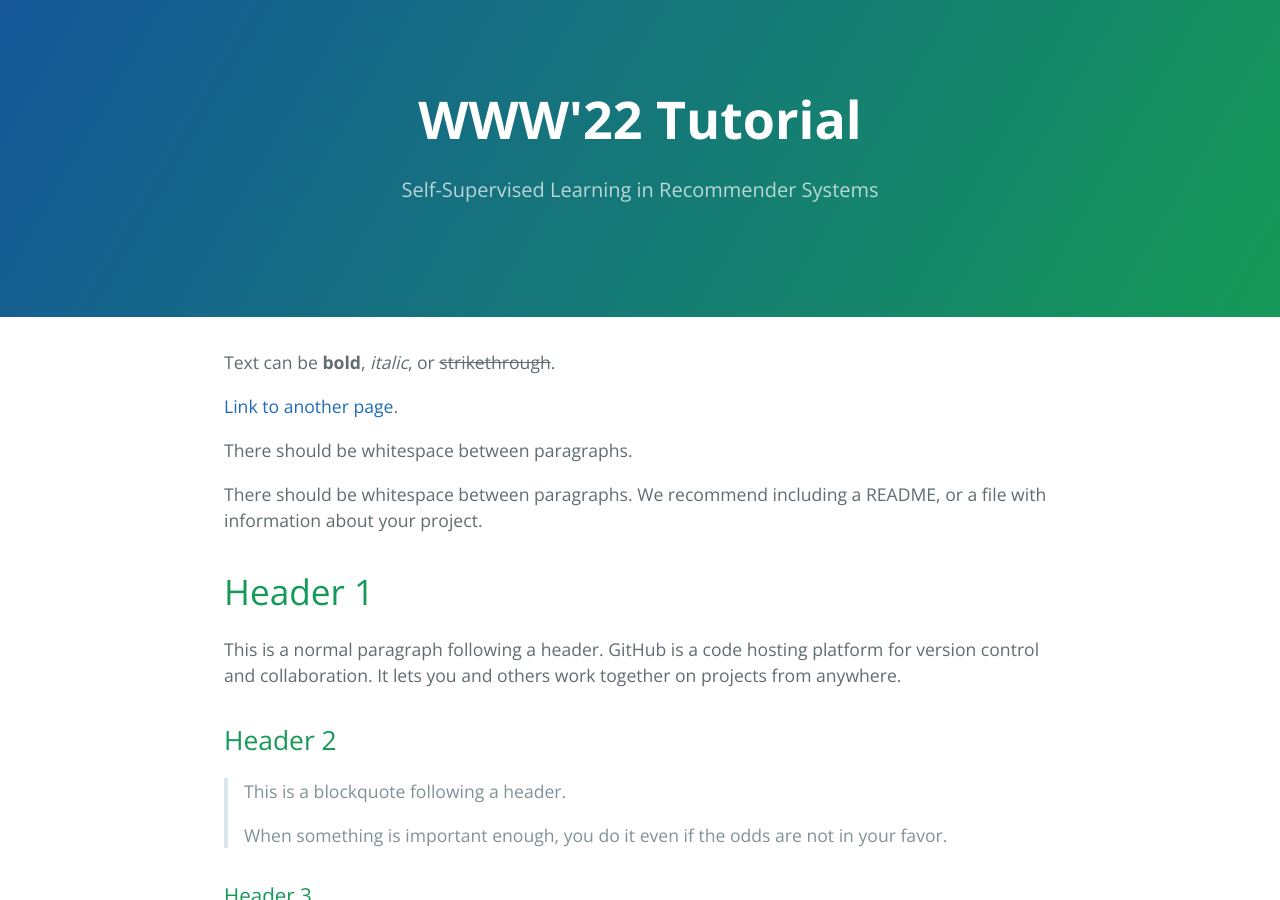
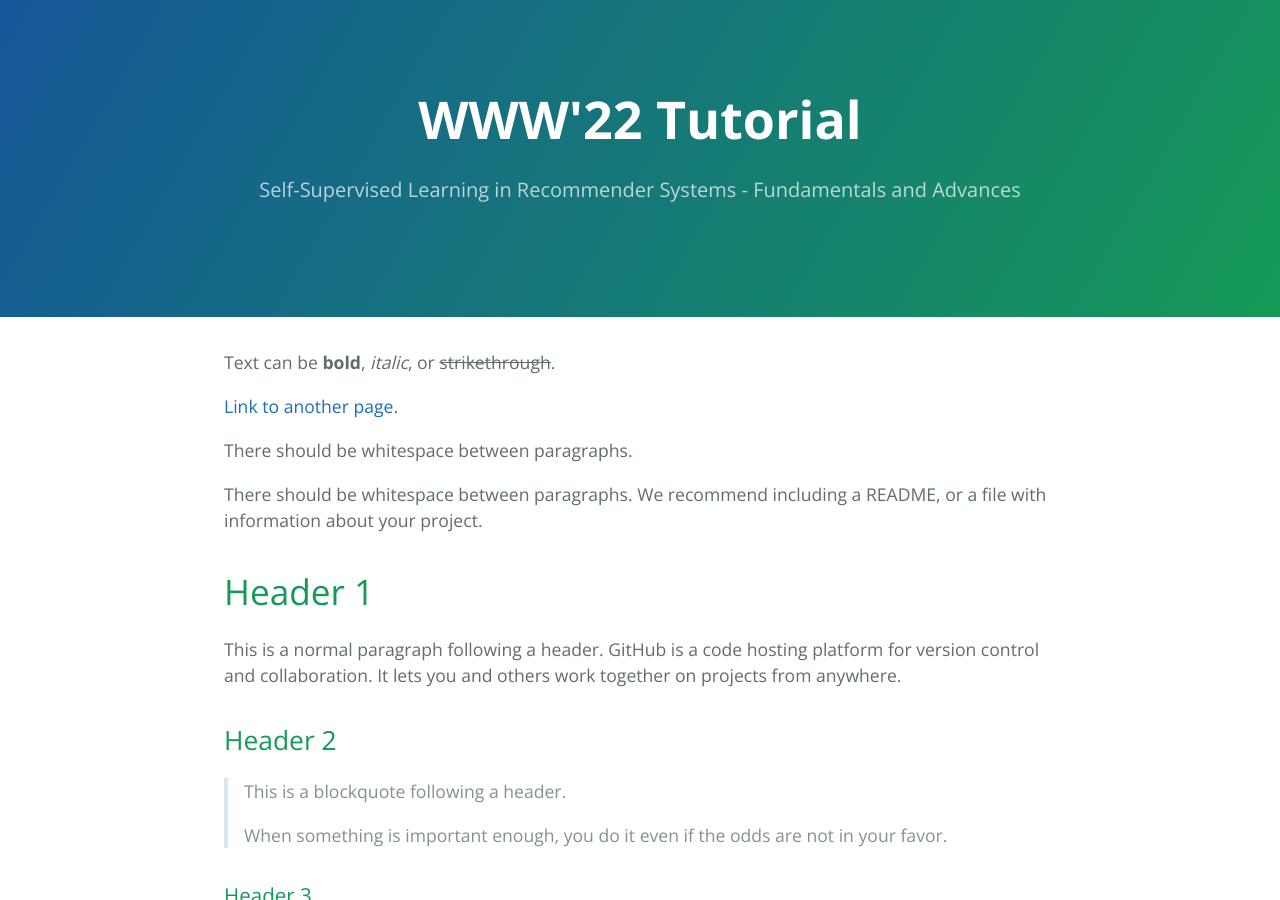
Before and after one commit to ssl-recsys/ssl-recsys.github.io, a Jekyll site: the page built from index.md, in a window 1280 px wide and 900 px high. Built offline with Jekyll 4.4.1, drawn with Linux system fonts in a browser that asks for light colours.

Commit message:
initialization

```diff
--- a/_config.yml
+++ b/_config.yml
@@ -1,5 +1,5 @@
 title: WWW'22 Tutorial
-description: Self-Supervised Learning in Recommender Systems
+description: Self-Supervised Learning in Recommender Systems - Fundamentals and Advances
 show_downloads: false
 google_analytics:
 theme: jekyll-theme-cayman
```
